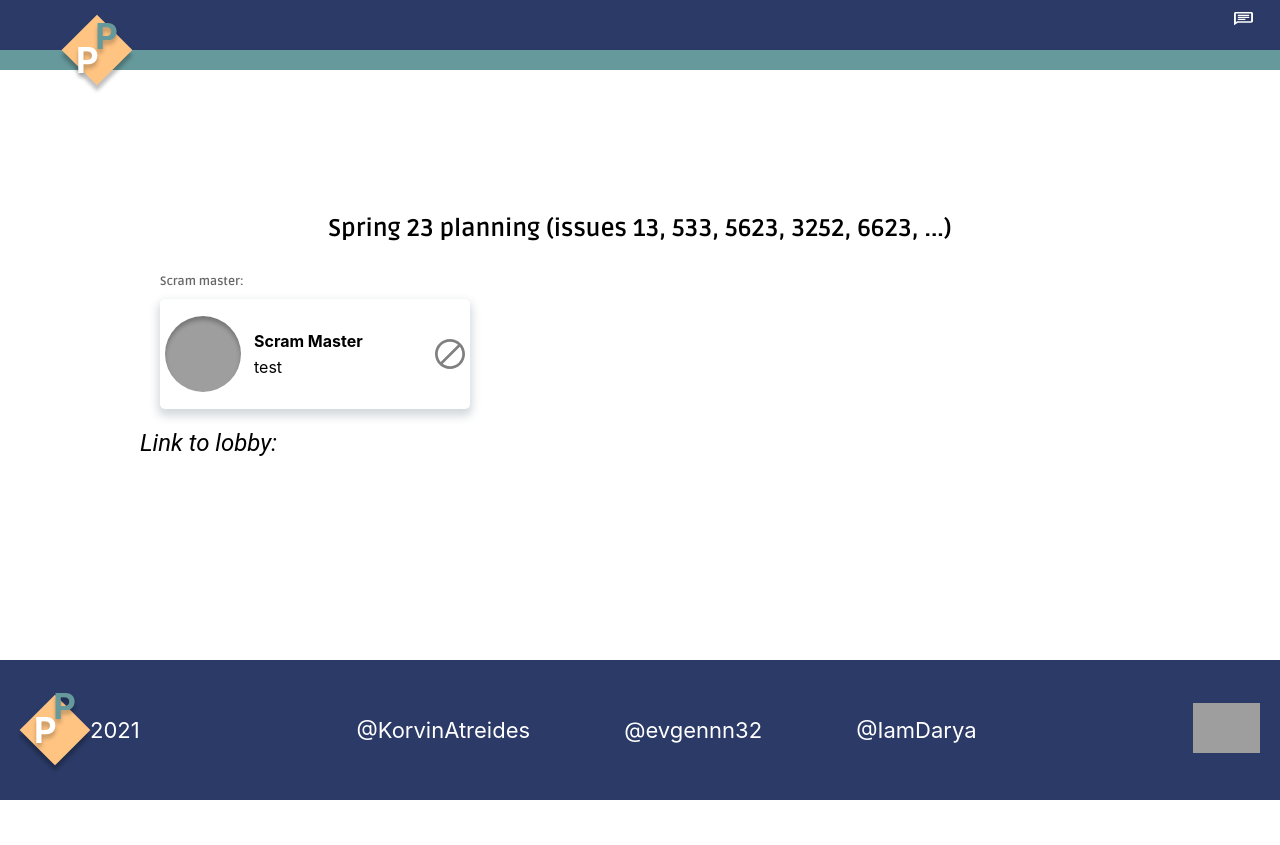
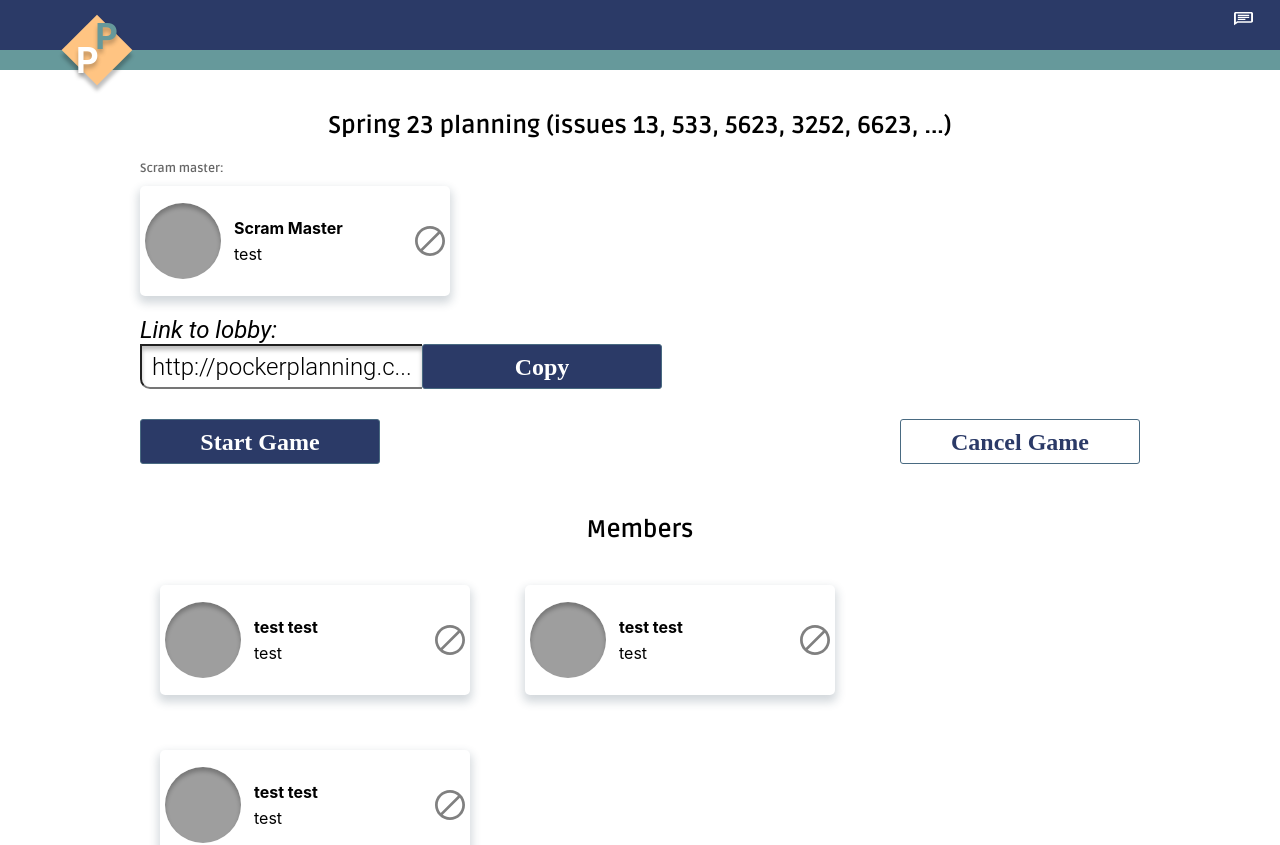
Before and after one commit to evgennn32/pointing-poker, a React (Create React App) app: page /lobby in a window 1280 px wide. Shown: the top 845 px of the page. Before the commit the page ends 800 px from the top, so only its background shows below. Built offline with nearby package versions, Linux system fonts and the light colour scheme; grey boxes are pictures that could not be loaded.

Commit message:
feat: add input, start/cancel btns, members

```diff
--- a/src/component/Pages/LobbyPage.tsx
+++ b/src/component/Pages/LobbyPage.tsx
@@ -4,8 +4,11 @@ import { SideBar } from "../styledComponents/Sidebar/SideBar";
 import { Page } from "../styledComponents/Page/Page";
 import styled from "styled-components";
 import { UserAvatar } from "../UserAvatar/UserAvatar";
-import { initialData } from "../../TempData";
+import { initialData, users } from "../../TempData";
 import Title from "../Title/Title";
+import { Input } from "../styledComponents/Input/Input";
+import { Button } from "../Button/Button";
+import Members from "../Members/Members";
 
 const Container = styled.div`
   display: flex;
@@ -22,18 +25,34 @@ const ScrumMasterLabel = styled.div`
   font-family: Ruda-Bold, sans-serif;
   font-size: 12px;
   color: rgba(0, 0, 0, 0.6);
-  margin-left: 20px;
-  position: relative;
-  top: 10px;
 `;
 
 const LinkToLobbyLabel = styled.div`
-  font-family: Roboto;
+  font-family: Roboto, sans-serif;
   font-style: italic;
   font-weight: normal;
   font-size: 24px;
   line-height: 28px;
   color: #000;
+`;
+
+const UserAvatarStyled = styled(UserAvatar)`
+  margin: 10px 0 20px 0;
+`;
+
+const CopyLinkWrap = styled.div`
+  display: flex;
+`;
+
+const InputStyled = styled(Input)`
+  border-right: none;
+`;
+
+const BtnsWrap = styled.div`
+  display: flex;
+  justify-content: space-between;
+  margin: 30px 0;
+  width: 100%;
 `;
 
 const LobbyPage = (): JSX.Element => {
@@ -43,8 +62,35 @@ const LobbyPage = (): JSX.Element => {
         <Container>
           <Title title={initialData.title} />
           <ScrumMasterLabel>Scram master:</ScrumMasterLabel>
-          <UserAvatar {...initialData.scrumMuster} />
+          <UserAvatarStyled {...initialData.scrumMuster} />
           <LinkToLobbyLabel>Link to lobby:</LinkToLobbyLabel>
+          <CopyLinkWrap>
+            <InputStyled value="http://pockerplanning.c..." />
+            <Button
+              isLightTheme={false}
+              textContent="Copy"
+              onClick={() => {
+                /*TODO handle copy click*/
+              }}
+            />
+          </CopyLinkWrap>
+          <BtnsWrap>
+            <Button
+              isLightTheme={false}
+              textContent="Start Game"
+              onClick={() => {
+                /*TODO handle start game click*/
+              }}
+            />
+            <Button
+              isLightTheme={true}
+              textContent="Cancel Game"
+              onClick={() => {
+                /*TODO handle cancel game click*/
+              }}
+            />
+          </BtnsWrap>
+          <Members users={users} />
         </Container>
       </Main>
       <SideBar>
```
